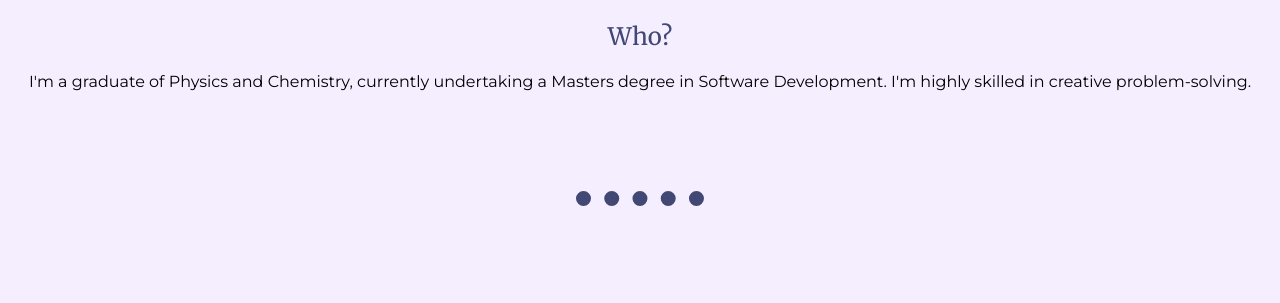
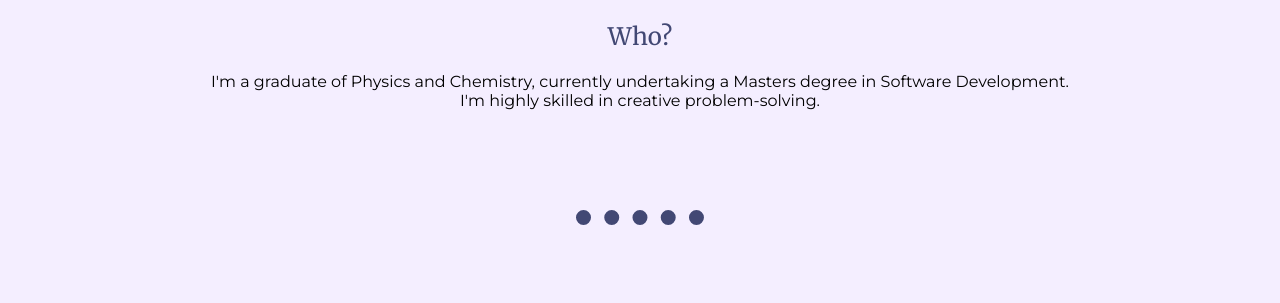
Before and after one commit to dayhlia11/dayhlia11.github.io, a plain HTML site: page docs/index.html in a window 1280 px wide. Shown: the part 991-1294 px from the top of the page. Drawn offline with Linux system fonts and the light colour scheme; a web font is replaced by a local one.

Commit message:
Update index.html

```diff
--- a/docs/index.html
+++ b/docs/index.html
@@ -22,7 +22,7 @@
     <div class="profile">
       <img class="me" src="images/sparkle.jpg" alt="profile pic">
       <h2>Who?</h2>
-      <p>I'm a graduate of Physics and Chemistry, currently undertaking a Masters degree in Software Development. I'm highly skilled in creative problem-solving.</p>
+      <p>I'm a graduate of Physics and Chemistry, currently undertaking a Masters degree in Software Development. <br>I'm highly skilled in creative problem-solving.</p>
     </div>
     <hr>
     <div class="skills">
```
